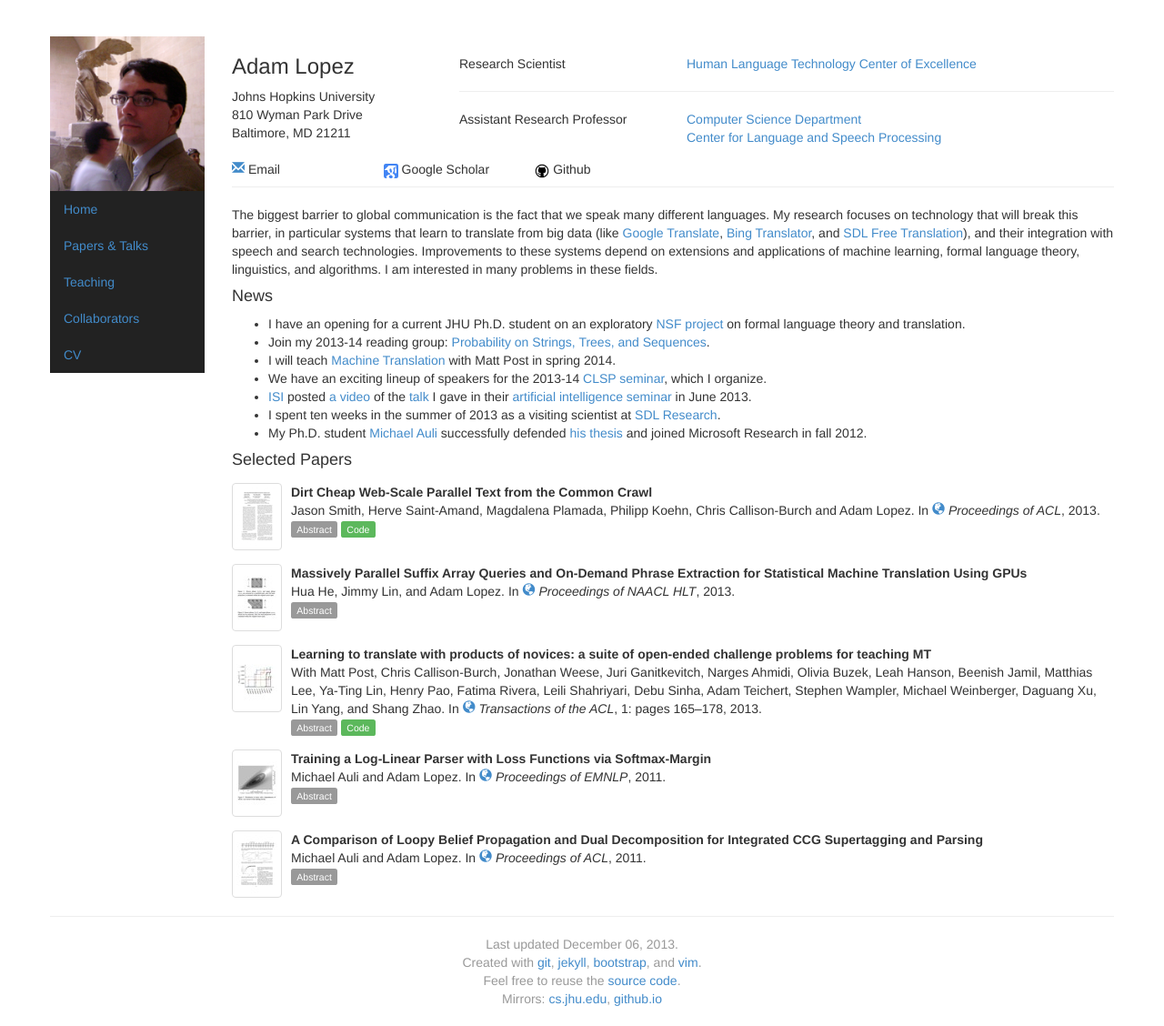
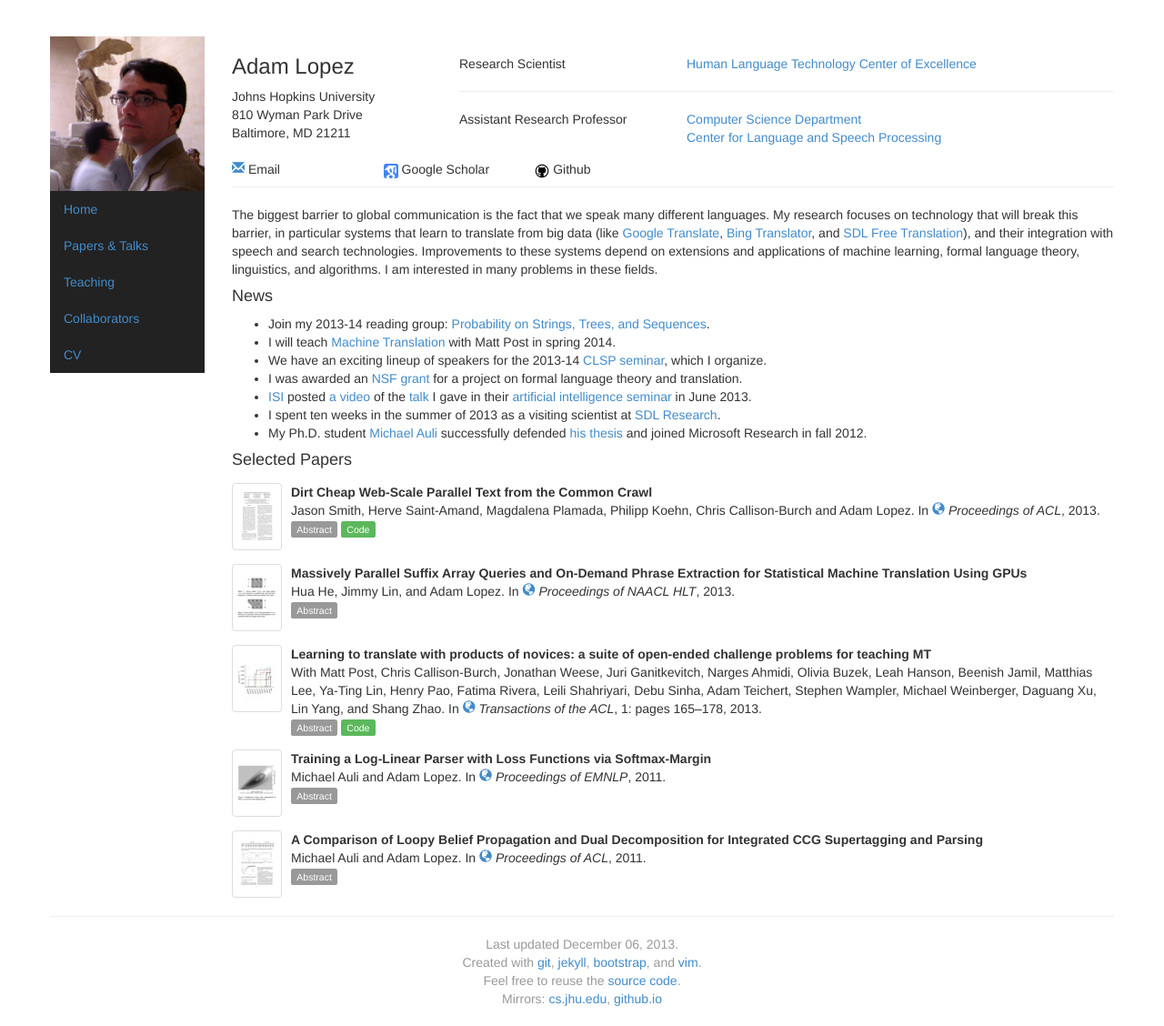
Before and after one commit to alopez/alopez.github.com, a Jekyll site: the page built from index.html, in a window 1280 px wide. Shown: the whole page at 91% size. Built offline with Jekyll 4.4.1, drawn with Linux system fonts in a browser that asks for light colours.

Commit message:
Update news

```diff
--- a/index.html
+++ b/index.html
@@ -3,10 +3,6 @@ layout: default
 title: Adam Lopez
 picture: nike
 news:
-  - >
-      I have an opening for a current JHU Ph.D. student on an exploratory
-      <a href="http://www.nsf.gov/awardsearch/showAward?AWD_ID=1349902">NSF project</a>
-      on formal language theory and translation.
   - >
       Join my 2013-14 reading group: <a href="https://piazza.com/jhu/fall2013/en600771/home">Probability on Strings, Trees, and Sequences</a>.
   - >
@@ -14,6 +10,10 @@ news:
   - >
       We have an exciting lineup of speakers for the 2013-14 <a href="http://www.clsp.jhu.edu/seminars/">CLSP seminar</a>,
       which I organize.
+  - >
+      I was awarded an
+      <a href="http://www.nsf.gov/awardsearch/showAward?AWD_ID=1349902">NSF grant</a>
+      for a project on formal language theory and translation.
   - >
       <a href="http://www.isi.edu">ISI</a> posted <a href="http://webcasterms1.isi.edu/mediasite/SilverlightPlayer/Default.aspx?peid=ea55185170054e13972a0ea5b932eb6c1d">a video</a>
       of the <a href="http://www.isi.edu/technology_groups/insy/events/learning_translate_products_novices_open-ended_challenge_problems_teac">talk</a>
```
Also changed, not shown: 1 other file.
